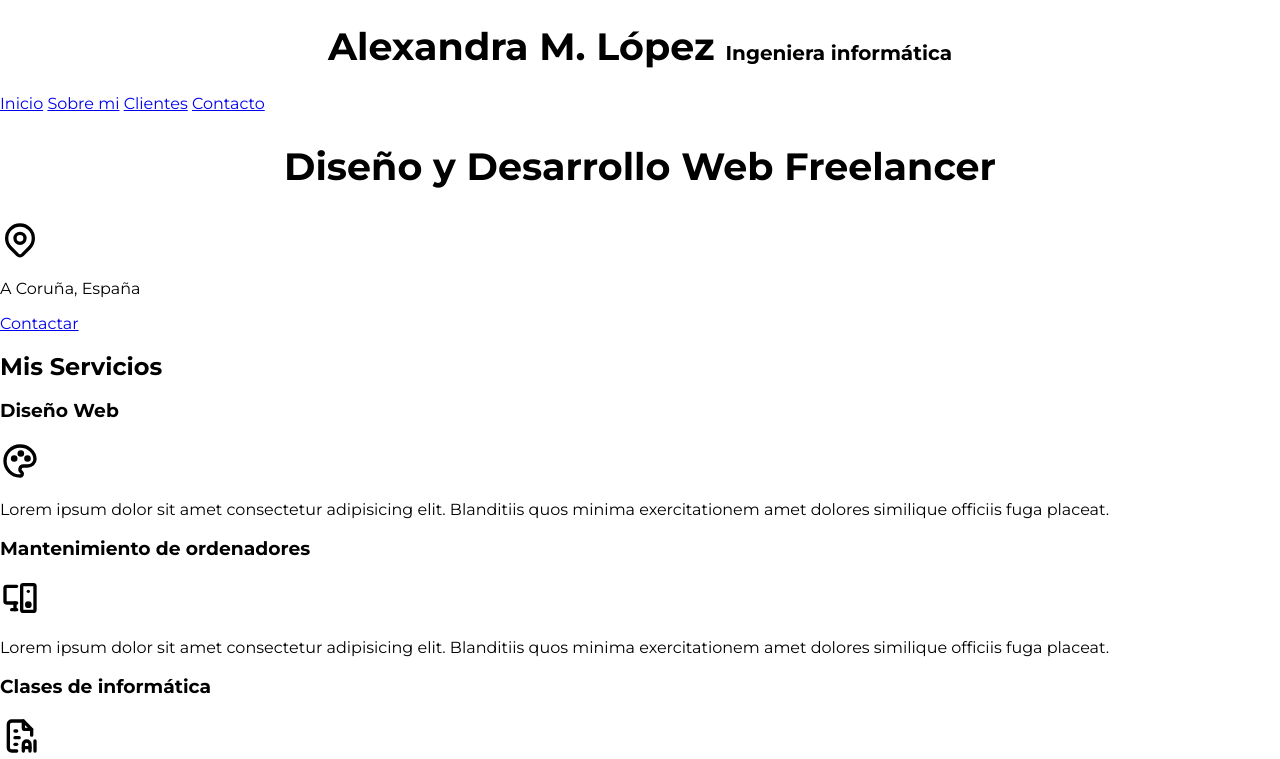
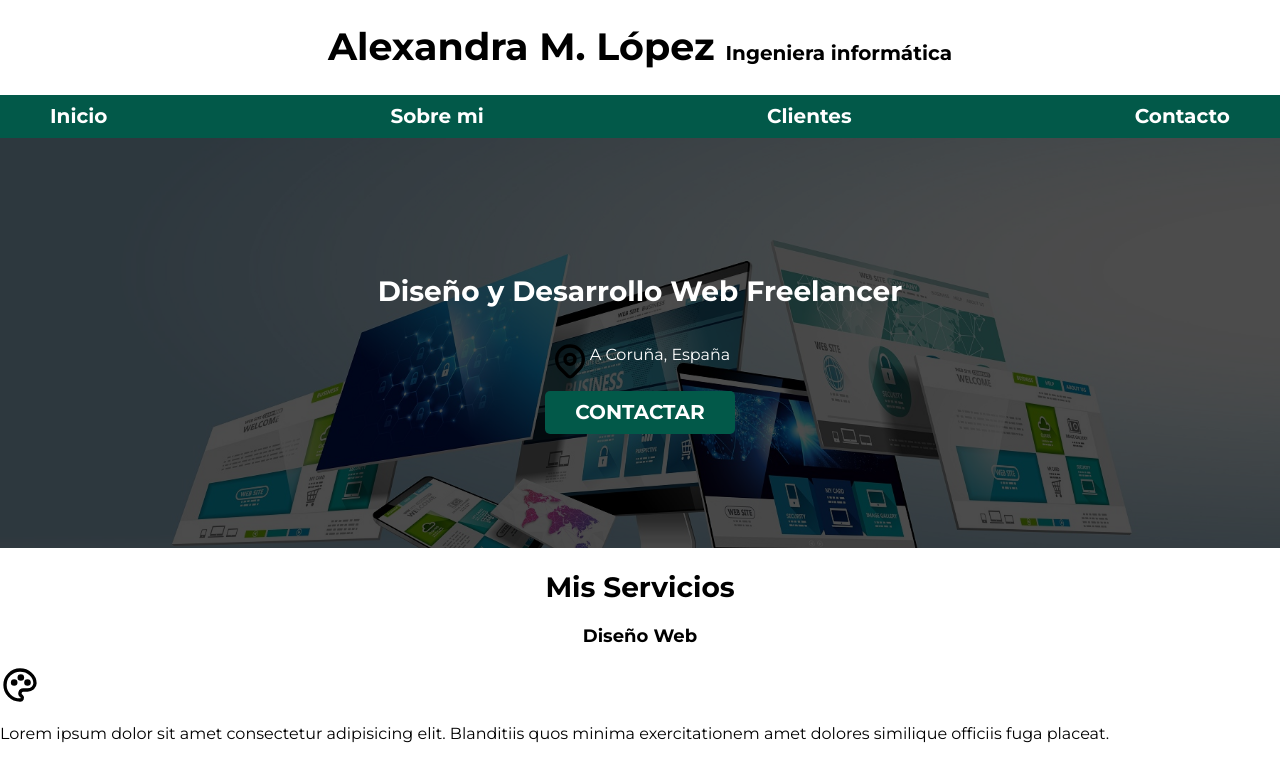
Before and after one commit to amaloja83/Desarrolloweb, a plain HTML site: page index.html in a window 1280 px wide. Shown: the top 759 px of the page. Drawn offline with Linux system fonts and the light colour scheme.

Commit message:
Finalizando seccion de inicio con sus estilos

```diff
--- a/css/styles.css
+++ b/css/styles.css
@@ -7,20 +7,127 @@
     --secundario: #01261C;
     --terciario: #025949;
 }
-
+/*Globales*/
 html{
     font-size: 62.5%;
+    box-sizing: border-box;/*Hack para box model*/
+}
+/*A todos los elementos aplica  box-sizing: border-box
+para que no afecte el padding*/
+*, *:before, *::after{
+    box-sizing: inherit;
 }
 body{
     font-size: 16px;/*1 rem = 10px */
     font-family: "Montserrat", serif;
 }
-.titulo {
+
+/*Añadimos este contenedor para organizar el menu de navegacion principal*/
+.contenedor{
+    width: 120rem;/*1200 px*/
+    /*Equivalente al codigo de abajo
+    margin-top: 0;
+    margin-right: auto;
+    margin-bottom: 0;
+    margin-left: auto;*/
+    margin: 0 auto;
+}
+/*Boton Contactar*/
+.boton{
+    background-color: var(--terciario);
+    color: var(--blanco);
+    padding: 1rem 3rem;
+    margin-top: 1rem;
+    font-size: 2rem;
+    text-decoration: none;/*Quitar el subrayado*/
+    text-transform: uppercase;/*texto en mayuscula*/
+    font-weight: bold;
+    border-radius: .5rem;/*borde redondo*/
+    width: 90%;
     text-align: center;
+}
+/*Media query para el responsive
+CTRL+shit+p -> snippets ->css.json -> mq*/
+
+/*Añadimos mediaquery al boton*/
+@media (min-width: 768px) {
+    .boton{
+        width: auto;
+    }
+}
+/*Tipografia*/
+h1{
     font-size: 3.8rem;/*38px*/
-
 }
-
+h2{
+    font-size: 2.8rem;
+}
+h3{
+    font-size: 1.8rem;
+}
+h1, h2, h3{
+    text-align: center;
+}
+/*Titulos*/
 .titulo span{
     font-size: 2rem;
 }
+
+/*Navegacion principal*/
+.nav-bg{
+    background-color: var(--terciario);
+}
+
+.navegacion-principal{
+
+    /*Habilitamos flex box para darle forma a la barra del menu*/
+    display: flex;
+    /*Distribuimos el contenido horizontalmente*/
+    justify-content: space-between;
+}
+
+.navegacion-principal a {
+    color: var(--blanco);
+    text-decoration: none;
+    font-size: 2rem;
+    font-weight: bold;
+    padding: 1rem;
+}
+
+.navegacion-principal a:hover {
+    background-color: var(--primario);
+    background-color: var(--negro);
+}
+
+/*Inicio*/
+.inicio{
+    background-image: url(../img/fondo.jpeg);
+    background-repeat: no-repeat;
+    background-size: cover;
+    height: 410px;
+    /*Posicionamos el contenido*/
+    position: relative;
+}
+.contenido-inicio{
+    /*Posicionamos el contenido*/
+    position: absolute;
+    /*Colocamos la transparencia*/
+    background-color: rgba(0,0,0, .7);/*Sintaxix anterior*/
+    background-color: rgb ( 0 0 0 / 70% );/*Sintaxis nueva*/
+    width: 100%;
+    height: 100%;
+    /*Organizando el titulo, alineamos tanto vertical como horizontalmente*/
+    display:flex;
+    flex-direction: column;
+    align-items: center;
+    justify-content: center;
+}
+/*Colocamos el texto de color blanco*/
+.contenido-inicio h2,
+.contenido-inicio p{
+    color: var(--blanco);
+}
+.contenido-inicio .ubicacion{
+    display: flex;
+    align-items: flex-end;
+}
--- a/index.html
+++ b/index.html
@@ -27,18 +27,21 @@
     </header>
 
     <!--Usamos nav para los enlaces del menu-->
-    <nav>
+    <div class="nav-bg">
+      <nav class="navegacion-principal contenedor">
         <!--Enlace a la pagina de nosotros <a href="nosotros.html">Inicio</a>-->
         <a href="#">Inicio</a>
         <a href="#">Sobre mi</a>
         <a href="#">Clientes</a>
         <a href="#">Contacto</a>
       </nav>
+    </div>
 
     <!--Un header debe tener un section que lo rodee-->
-    <section>
-      <h2 class="titulo">Diseño y Desarrollo Web Freelancer</h2>
-      <p>
+    <section class="inicio">
+      <div class="contenido-inicio">
+        <h2>Diseño y Desarrollo Web Freelancer</h2>
+        <div class="ubicacion">
           <!--svg del icono map en tabler icons-->
           <svg
             xmlns="http://www.w3.org/2000/svg"
@@ -56,10 +59,11 @@
               d="M17.657 16.657l-4.243 4.243a2 2 0 0 1 -2.827 0l-4.244 -4.243a8 8 0 1 1 11.314 0z"
             ></path>
           </svg>
-      </p>
+          <p>A Coruña, España</p>
+        </div>
 
-      <p>A Coruña, España</p>
-      <a href="#">Contactar</a>
+        <a class="boton" href="#">Contactar</a>
+      </div>
     </section>
 
     <!--Añadimos un main para el contendido principal-->
```
Lines whose indentation alone changed are shown as unchanged.
